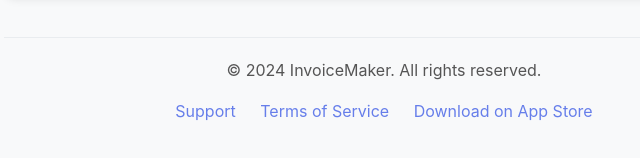
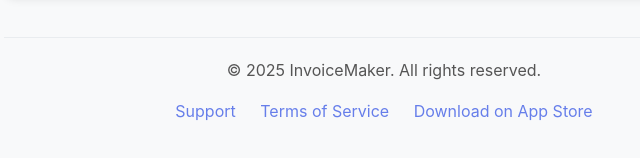
Before and after one commit to invoiceYOU/Invoicemaker, a plain HTML site: page privacy.html in a window 1280 px wide. Shown: the part 7219-7377 px from the top of the page, 256-896 px from the left. Drawn offline with Linux system fonts and the light colour scheme.

Commit message:
privacy.html

```diff
--- a/privacy.html
+++ b/privacy.html
@@ -429,7 +429,7 @@
         </div>
 
         <footer>
-            <p>&copy; 2024 InvoiceMaker. All rights reserved.</p>
+            <p>&copy; 2025 InvoiceMaker. All rights reserved.</p>
             <div class="footer-links">
                 <a href="support.html">Support</a>
                 <a href="terms.html">Terms of Service</a>
```
